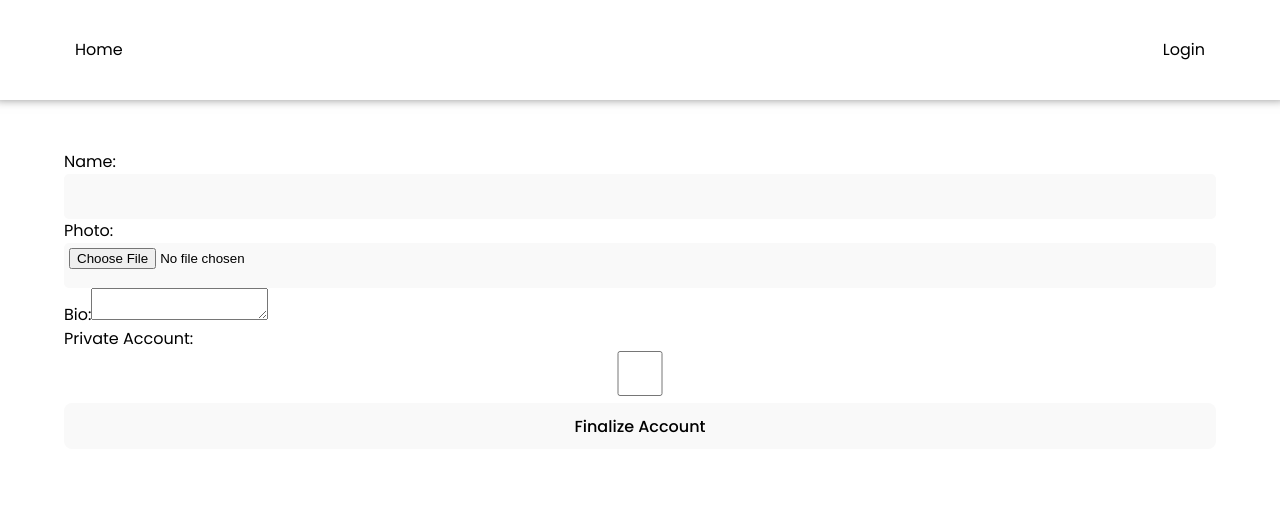
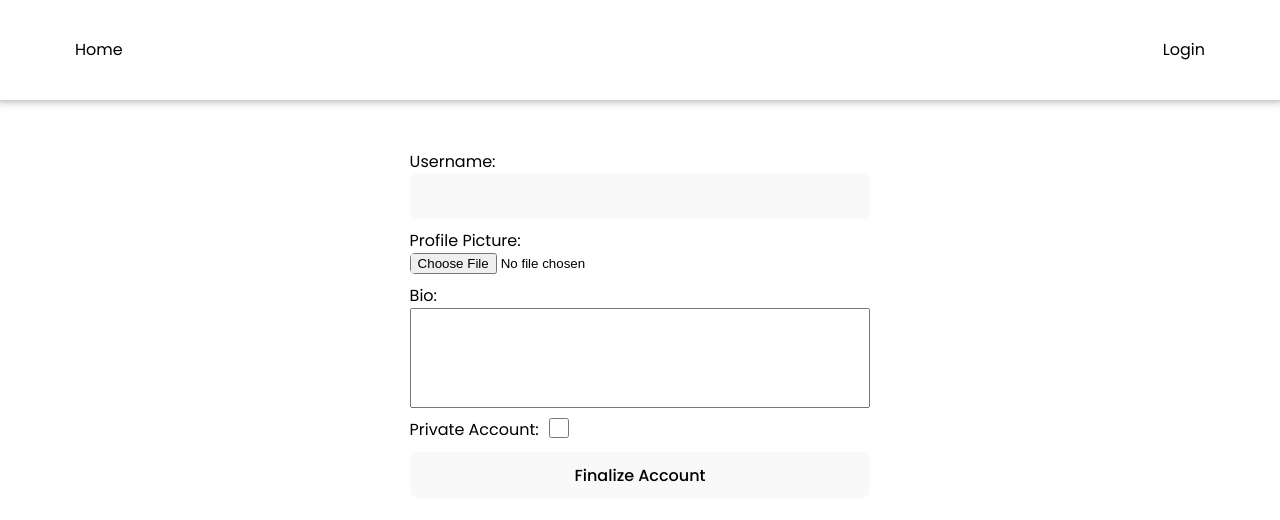
Before and after one commit to NielsVDBroek/Front-End-2, a React (Vite) app: page /finalize-account in a window 1280 px wide. Shown: the top 520 px of the page. Built offline with nearby package versions, Linux system fonts and the light colour scheme; no server answers.

Commit message:
layout + leaderboard name

```diff
--- a/src/components/account/Account.jsx
+++ b/src/components/account/Account.jsx
@@ -1,8 +1,8 @@
 import React, { useEffect, useState } from "react";
 import { useNavigate } from "react-router-dom";
 import { auth, db, storage } from '../../config/firebase';
-import { signOut } from "firebase/auth";
-import { doc, getDoc, updateDoc } from "firebase/firestore";
+import { signOut, updateProfile } from "firebase/auth";
+import { doc, getDoc, updateDoc, query, collection, where, getDocs } from "firebase/firestore";
 import { ref, uploadBytes, getDownloadURL } from 'firebase/storage';
 import Post from '../post/Post';
 import './Account.scss';
@@ -17,7 +17,14 @@ function Account() {
     bio: '',
     private: false,
   });
+  const [formInfo, setFormInfo] = useState({
+    user_name: '',
+    user_photo: '',
+    bio: '',
+    private: false,
+  });
   const [userPhotoFile, setUserPhotoFile] = useState(null);
+  const [isFormVisible, setIsFormVisible] = useState(false);
 
   useEffect(() => {
     const unsubscribe = auth.onAuthStateChanged((user) => {
@@ -43,6 +50,7 @@ function Account() {
       const userDoc = await getDoc(doc(db, "user_info", uid));
       if (userDoc.exists()) {
         setUserInfo(userDoc.data());
+        setFormInfo(userDoc.data());
       } else {
         navigate('/finalize-account');
       }
@@ -53,7 +61,7 @@ function Account() {
 
   const handleInputChange = (e) => {
     const { name, value } = e.target;
-    setUserInfo((prevInfo) => ({
+    setFormInfo((prevInfo) => ({
       ...prevInfo,
       [name]: value,
     }));
@@ -68,7 +76,7 @@ function Account() {
   const handleSubmit = async (e) => {
     e.preventDefault();
     const userId = currentUser.uid;
-    let photoURL = userInfo.user_photo;
+    let photoURL = formInfo.user_photo;
 
     if (userPhotoFile) {
       const storageRef = ref(storage, `user_photos/${userId}`);
@@ -78,11 +86,33 @@ function Account() {
 
     try {
       await updateDoc(doc(db, "user_info", userId), {
-        user_name: userInfo.user_name,
+        user_name: formInfo.user_name,
         user_photo: photoURL,
-        bio: userInfo.bio,
-        private: userInfo.private,
+        bio: formInfo.bio,
+        private: formInfo.private,
       });
+
+      await updateProfile(currentUser, {
+        displayName: formInfo.user_name,
+        photoURL: photoURL
+      });
+
+      setCurrentUser({
+        ...currentUser,
+        displayName: formInfo.user_name,
+        photoURL: photoURL
+      });
+
+      setUserInfo((prevInfo) => ({
+        ...prevInfo,
+        user_name: formInfo.user_name,
+        user_photo: photoURL,
+        bio: formInfo.bio,
+        private: formInfo.private,
+      }));
+
+      setIsFormVisible(false);
+
       alert("Information updated successfully!");
     } catch (err) {
       console.error("Error updating user info: ", err);
@@ -108,10 +138,16 @@ function Account() {
         ...doc.data()
       }));
 
+      console.log("Fetched posts:", postsData);
+
       setUserPostsList(postsData);
     } catch (err) {
       console.error("Error fetching user posts: ", err);
     }
+  };
+
+  const handlePostDelete = (id) => {
+    setUserPostsList((prevPosts) => prevPosts.filter((post) => post.id !== id));
   };
 
   return (
@@ -121,49 +157,59 @@ function Account() {
           <button className="Back-btn" onClick={() => navigate(-1)}>&#129028;</button>
           {currentUser?.displayName}
         </div>
-        <div className="Banner">Banner</div>
         <div className="Userinfo">
+          <div className="Profile-picture-account">
+            {userInfo.user_photo && <img src={userInfo.user_photo} alt="User" style={{ width: '50px', height: '50px' }} />}
+          </div>
           <div className="Username">
             {currentUser?.displayName}
           </div>
           <div className="Email">
             {currentUser?.email}
           </div>
-          {userInfo && (
-            <form onSubmit={handleSubmit}>
-              <div>
-                <label>Name:</label>
+          <div className="Bio">
+            {userInfo.bio}
+          </div>
+          <button onClick={() => setIsFormVisible(!isFormVisible)}>
+            {isFormVisible ? "Hide Form" : "Edit Information"}
+          </button>
+          {isFormVisible && (
+            <form className="accont-information-form" onSubmit={handleSubmit}>
+              <div className="Name">
+                <label>Username:</label>
                 <input
                   type="text"
                   name="user_name"
-                  value={userInfo.user_name}
+                  value={formInfo.user_name}
                   onChange={handleInputChange}
                   required
                 />
               </div>
-              <div>
-                <label>Photo:</label>
+              <div className='Profile-picture'>
+                <label>Profile Picture:</label>
                 <input
+                  className='profile-picture-upload'
                   type="file"
                   onChange={handlePhotoChange}
                 />
-                {userInfo.user_photo && <img src={userInfo.user_photo} alt="User" style={{ width: '50px', height: '50px' }} />}
               </div>
               <div>
                 <label>Bio:</label>
                 <textarea
+                  className="bio-textarea"
                   name="bio"
-                  value={userInfo.bio}
+                  value={formInfo.bio}
                   onChange={handleInputChange}
                 ></textarea>
               </div>
-              <div>
+              <div className='prive-option'>
                 <label>Private Account:</label>
                 <input
+                  className='private-checkbox'
                   type="checkbox"
                   name="private"
-                  checked={userInfo.private}
-                  onChange={(e) => setUserInfo((prevInfo) => ({
+                  checked={formInfo.private}
+                  onChange={(e) => setFormInfo((prevInfo) => ({
                     ...prevInfo,
                     private: e.target.checked,
                   }))}
@@ -176,9 +222,13 @@ function Account() {
         <button className="Logout-btn" onClick={logout}>Logout</button>
       </div>
       <div className="Container-posts">
-        {userPostsList.map((post) => (
-          <Post key={post.id} post={post} />
-        ))}
+        {userPostsList.length > 0 ? (
+          userPostsList.map((post) => (
+            <Post key={post.id} post={post} onPostDelete={() => handlePostDelete(post.id)} />
+          ))
+        ) : (
+          <p>No posts available.</p>
+        )}
       </div>
     </div>
   );
--- a/src/components/account/Account.scss
+++ b/src/components/account/Account.scss
@@ -6,10 +6,10 @@
     gap: 3em;
 }
 .Container-user{
- display: flex;
- flex-direction: column;
- border: solid 1px black;
- width: 50%;
+    display: flex;
+    flex-direction: column;
+    border: solid 1px black;
+    width: 50%;
 }
 .back-bar{
     display: flex;
@@ -18,22 +18,19 @@
 }
 
 .Userinfo{
- padding: 10px;
-}
-.Banner{
     display: flex;
     flex-direction: column;
-    align-items: center;
-    justify-content: center;
-    border: solid 1px black;
-    margin-bottom: 10px;
-    height: 200px;
+    padding: 10px;
 }
-.Username{
+.Profile-picture-account{
+    width: 100%;
+    display: flex;
 
 }
-.Email{
 
+.Bio{
+    padding-top: 10px;
+    padding-bottom: 10px;
 }
 .Logout-btn{
     width: 10%;
@@ -75,3 +72,13 @@
 .Container-posts{
     width: 50%;
 }
+.accont-information-form{
+    display: flex;
+    flex-direction: column;
+    gap: 10px;
+}
+.bio-textarea{
+    width: 100%;
+    height: 100px;
+    resize: none;
+}
--- a/src/components/finalizeAccount/FinalizeAccount.jsx
+++ b/src/components/finalizeAccount/FinalizeAccount.jsx
@@ -3,6 +3,7 @@ import { useNavigate } from 'react-router-dom';
 import { auth, db, storage } from '../../config/firebase';
 import { doc, setDoc } from 'firebase/firestore';
 import { ref, uploadBytes, getDownloadURL } from 'firebase/storage';
+import './FinalizeAccount.scss';
 
 const FinalizeAccount = () => {
   const navigate = useNavigate();
@@ -46,9 +47,10 @@ const FinalizeAccount = () => {
   };
 
   return (
-    <form onSubmit={handleSubmit}>
-      <div>
-        <label>Name:</label>
+    <form className='finalize-account-container' onSubmit={handleSubmit}>
+      <div className='container-account-form'>
+        <div className='Name'>
+          <label>Username:</label>
           <input
             type="text"
             value={userName}
@@ -56,23 +58,25 @@ const FinalizeAccount = () => {
             required
           />
         </div>
-      <div>
-        <label>Photo:</label>
-        <input type="file" onChange={handlePhotoChange} />
+        <div className='Profile-picture'>
+          <label>Profile Picture:</label>
+          <input className='profile-picture-upload' type="file" onChange={handlePhotoChange} />
         </div>
-      <div>
+        <div className='bio'>
           <label>Bio:</label>
-        <textarea value={bio} onChange={(e) => setBio(e.target.value)}></textarea>
+          <textarea className='bio-textarea' value={bio} onChange={(e) => setBio(e.target.value)}></textarea>
         </div>
-      <div>
+        <div className='prive-option'>
           <label>Private Account:</label>
           <input
+            className='private-checkbox'
             type="checkbox"
             checked={privateAccount}
             onChange={(e) => setPrivateAccount(e.target.checked)}
           />
         </div>
         <button type="submit">Finalize Account</button>
+      </div>
     </form>
   );
 };
--- /dev/null
+++ b/src/components/finalizeAccount/FinalizeAccount.scss
@@ -0,0 +1,52 @@
+.finalize-account-container{
+    width: 100%;
+    height: auto;
+    display: flex;
+    flex-direction: column;
+    justify-content: center;
+    align-items: center;
+}
+.container-account-form{
+    width: 40%;
+    height: auto;
+    display: flex;
+    flex-direction: column;
+    justify-content: center;
+    align-items: flex-start;
+    gap: 10px;
+}
+.Name{
+    width: 100%;
+}
+.Profile-picture{
+    width: 100%;
+    height: auto;
+    display: flex;
+    flex-direction: column;
+    padding: 0px;
+
+}
+.profile-picture-upload{
+    background-color: #f9f9f900;
+    padding: 0px;
+    height: auto;
+}
+.bio{
+    width: 100%;
+    display: flex;
+    flex-direction: column;
+}
+.bio-textarea{
+    width: 100%;
+    height: 100px;
+    resize: none;
+}
+.prive-option{
+    display: flex;
+    flex-direction: row;
+    gap: 10px;
+}
+.private-checkbox{
+    width: 20px;
+    height: 20px;
+}
--- a/src/components/leaderboard/Leaderboard.scss
+++ b/src/components/leaderboard/Leaderboard.scss
@@ -0,0 +1,3 @@
+#leaderboard_modal{
+    margin: auto;
+}
--- a/src/components/post/Post.jsx
+++ b/src/components/post/Post.jsx
@@ -59,7 +59,7 @@ function Post({ post, onPostUpdate, onPostDelete }) {
 
             if (postSnapshot.exists() && postSnapshot.data().user_id === user_id) {
                 await deleteDoc(postDoc);
-                onPostDelete();
+                onPostDelete(id);
             } else {
                 console.error("You are not authorized to delete this post");
             }
--- a/src/components/posts/Posts.jsx
+++ b/src/components/posts/Posts.jsx
@@ -68,7 +68,7 @@ function Posts() {
                 content: newPostContent,
                 file_url: fileUrl,
                 file_type: fileType,
-                likes: 0,
+                likes: [],
                 comments: 0,
                 date_of_creation: date.toISOString(),
             });
```
Also changed, not shown: src/components/leaderboard/Leaderboard.jsx (+15 -2 lines). Lines whose indentation alone changed are shown as unchanged.
